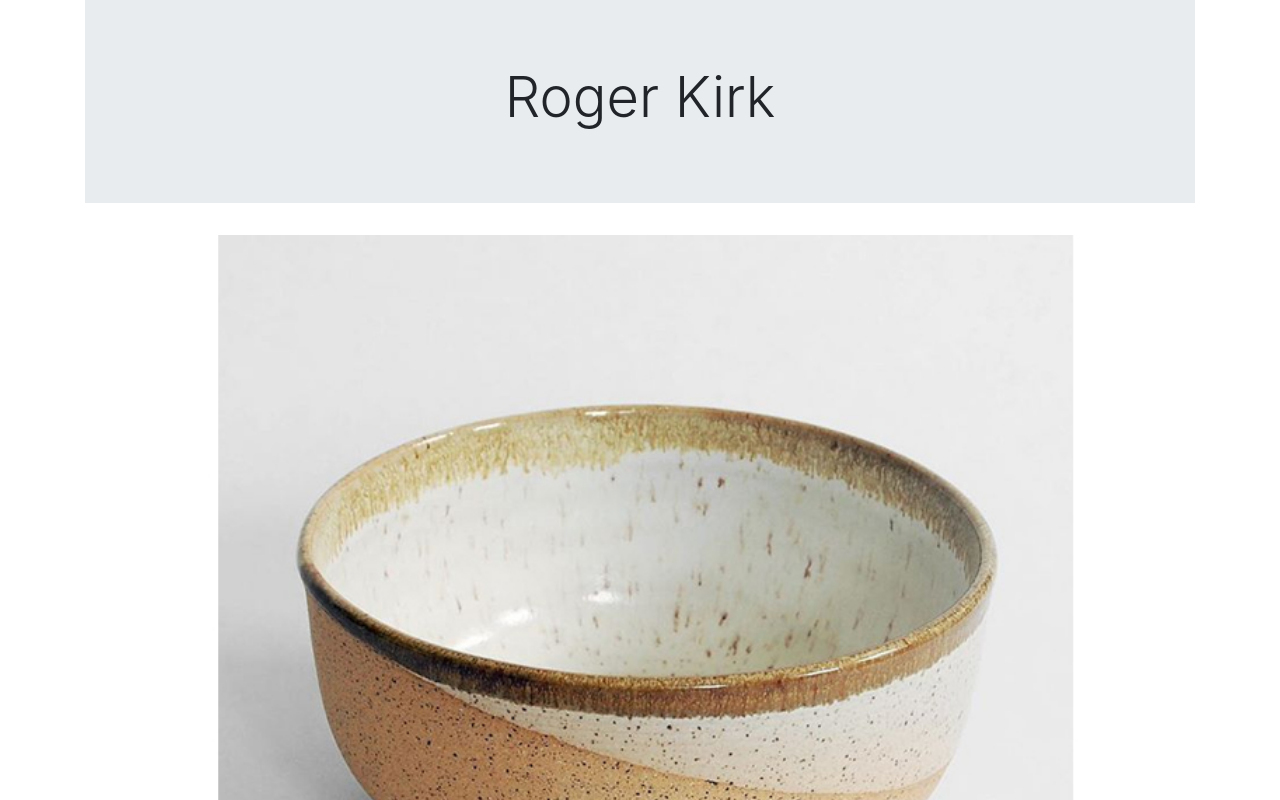
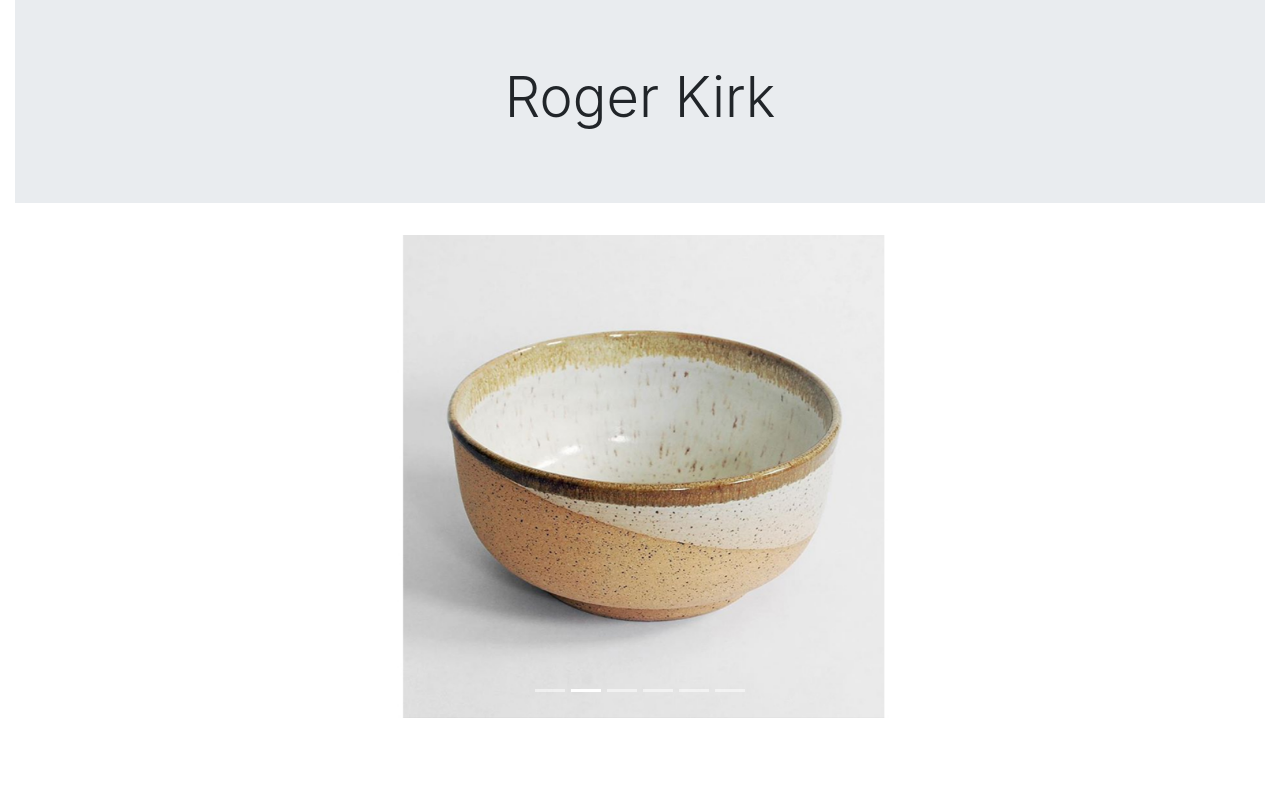
Before and after one commit to gildonkirk/roger-kirk-art, a React (Create React App) app: page / in a window 1280 px wide. Shown: the top 800 px of the page. Built offline with nearby package versions, Linux system fonts and the light colour scheme.

Commit message:
added css to shrink and still center slideshow

```diff
--- a/src/App.css
+++ b/src/App.css
@@ -1,3 +1,12 @@
 .homeJumbo {
   text-align: center;
 }
+
+.homeBodyContainer {
+  text-align: center;
+}
+
+.carousel {
+  width: 50%;
+  display: inline-block;
+}
--- a/src/components/Home/Body/Slideshow.js
+++ b/src/components/Home/Body/Slideshow.js
@@ -3,7 +3,6 @@ import React, { Component } from 'react';
 class Slideshow extends Component {
   render() {
     return (
-      <div className="SlideshowContainer">
       <div id="carouselExampleIndicators" className="carousel slide" data-ride="carousel" data-wrap="true" >
         <ol className="carousel-indicators">
           <li data-target="#carouselExampleIndicators" data-slide-to="0" className="active"></li>
@@ -15,22 +14,22 @@ class Slideshow extends Component {
         </ol>
         <div className="carousel-inner">
           <div className="carousel-item active">
-              <img className="d-block w-100" src={require("../../../../src/assets/slideshowImages/bowl1.jpg")} alt="First slide"/>
+            <img className="d-block w-100 carouselImg" src={require("../../../../src/assets/slideshowImages/bowl1.jpg")} alt="First slide"/>
           </div>
           <div className="carousel-item">
-              <img className="d-block w-100" src={require("../../../../src/assets/slideshowImages/bowl2.jpg")} alt="Second slide"/>
+            <img className="d-block w-100 carouselImg" src={require("../../../../src/assets/slideshowImages/bowl2.jpg")} alt="Second slide"/>
           </div>
           <div className="carousel-item">
-              <img className="d-block w-100" src={require("../../../../src/assets/slideshowImages/bowl3.jpg")} alt="Third slide"/>
+            <img className="d-block w-100 carouselImg" src={require("../../../../src/assets/slideshowImages/bowl3.jpg")} alt="Third slide"/>
           </div>
           <div className="carousel-item">
-              <img className="d-block w-100" src={require("../../../../src/assets/slideshowImages/mug.jpg")} alt="Fourth slide"/>
+            <img className="d-block w-100 carouselImg" src={require("../../../../src/assets/slideshowImages/mug.jpg")} alt="Fourth slide"/>
           </div>
           <div className="carousel-item">
-              <img className="d-block w-100" src={require("../../../../src/assets/slideshowImages/plate1.jpg")} alt="Fifth slide"/>
+            <img className="d-block w-100 carouselImg" src={require("../../../../src/assets/slideshowImages/plate1.jpg")} alt="Fifth slide"/>
           </div>
           <div className="carousel-item">
-              <img className="d-block w-100" src={require("../../../../src/assets/slideshowImages/plate2.jpg")} alt="Sixth slide"/>
+            <img className="d-block w-100 carouselImg" src={require("../../../../src/assets/slideshowImages/plate2.jpg")} alt="Sixth slide"/>
           </div>
         </div>
         <a className="carousel-control-prev" href="#carouselExampleIndicators" role="button" data-slide="prev">
@@ -42,7 +41,6 @@ class Slideshow extends Component {
           <span className="sr-only">Next</span>
         </a>
       </div>
-      </div>
     );
   }
 };
--- a/src/components/Home/HomeBody.js
+++ b/src/components/Home/HomeBody.js
@@ -4,7 +4,7 @@ import Slideshow from './Body/Slideshow';
 class HomeBody extends Component {
   render() {
     return (
-      <div className="HomeBodyContainer">
+      <div className="homeBodyContainer">
         <Slideshow />
       </div>
     );
--- a/src/views/Homepage.js
+++ b/src/views/Homepage.js
@@ -5,7 +5,7 @@ import HomeJumbotron from '../components/Home/HomeJumbotron';
 class Homepage extends Component {
   render() {
     return (
-      <div className="HomepageContainer container">
+      <div className="HomepageContainer container-fluid">
         <HomeJumbotron />
         <HomeBody />
       </div>
```
Lines whose indentation alone changed are shown as unchanged.
